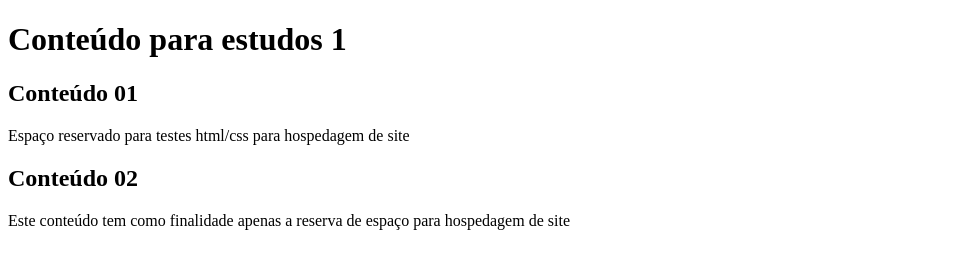
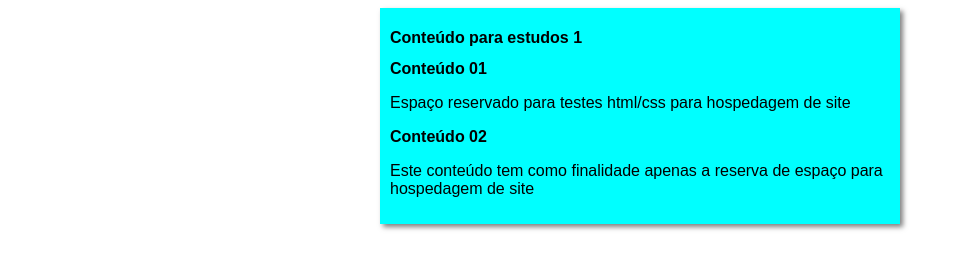
Before and after one commit to Ruth97-zz/Projeto-site, a plain HTML site: page index.html in a window 1280 px wide. Shown: the whole page, without its empty margins (0-961 px from the left). Drawn offline with Linux system fonts and the light colour scheme.

Commit message:
design css

```diff
--- /dev/null
+++ b/estilos/style.css
@@ -0,0 +1,11 @@
+* { font-family: Arial, Helvetica, sans-serif;
+    font-size: 16px;}
+body
+    {background-color: rgb(rgb(111, 0, 255), green, blue);}
+
+main
+    {background-color: aqua;
+     width: 500px;
+     margin: auto;
+     box-shadow: 3px 3px 5px rgba(0,0,0,0.5);
+     padding: 10px;}
--- a/index.html
+++ b/index.html
@@ -6,6 +6,8 @@
     <meta name="viewport" content="width=device-width, initial-scale=1.0">
     <meta name="author" content="Ruth">
     <title>Site teste</title>
+
+    <link rel="stylesheet" href="estilos/style.css">
 </head>
 <body>
     <main>
```
